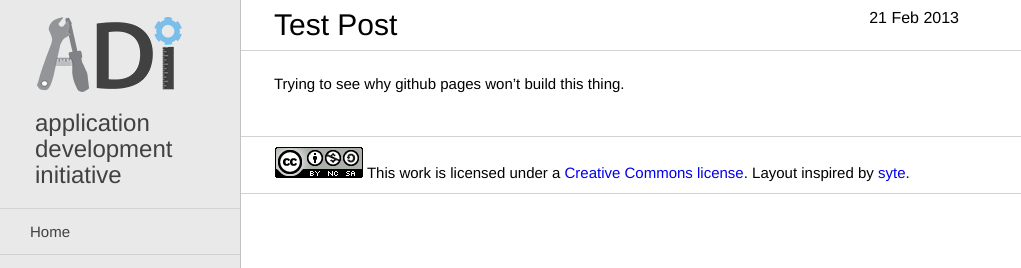
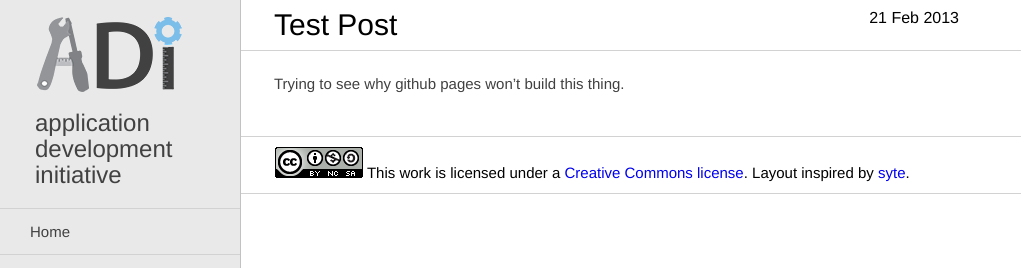
Before and after one commit to adicu/adicu.github.com-dep, a Jekyll site: the page built from _posts/2013-02-21-test-post.markdown, in a window 1280 px wide. Shown: the top 268 px of the page, without its empty margins (0-1021 px from the left). Built offline with Jekyll 4.4.1, drawn with Linux system fonts in a browser that asks for light colours.

Commit message:
Fix post to use text-content class

```diff
--- a/_layouts/post.html
+++ b/_layouts/post.html
@@ -8,7 +8,7 @@ layout: default
       <h3>{{ page.date | date_to_string }}</h3>
     </div>
   </div>
-  <div class="post-content">
+  <div class="text-content">
     {{ content }}
   </div>
 </div>
```
